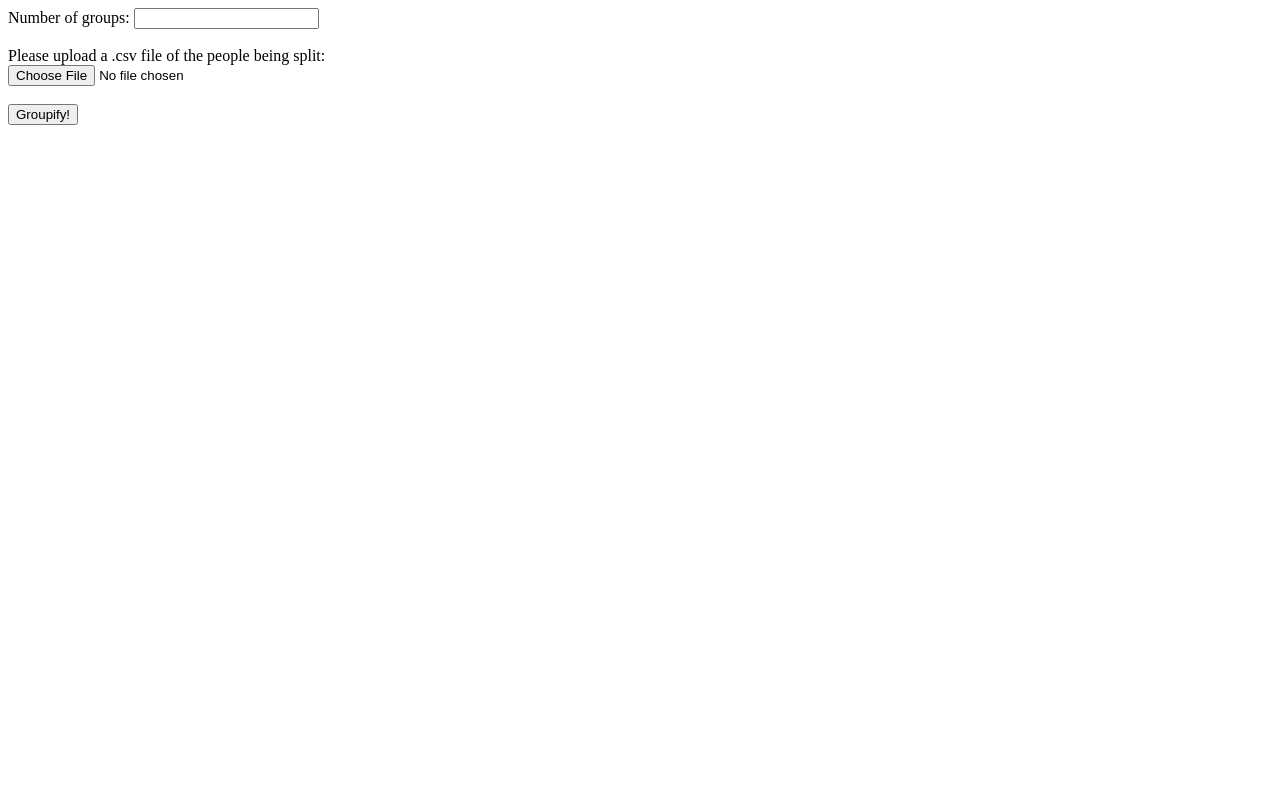
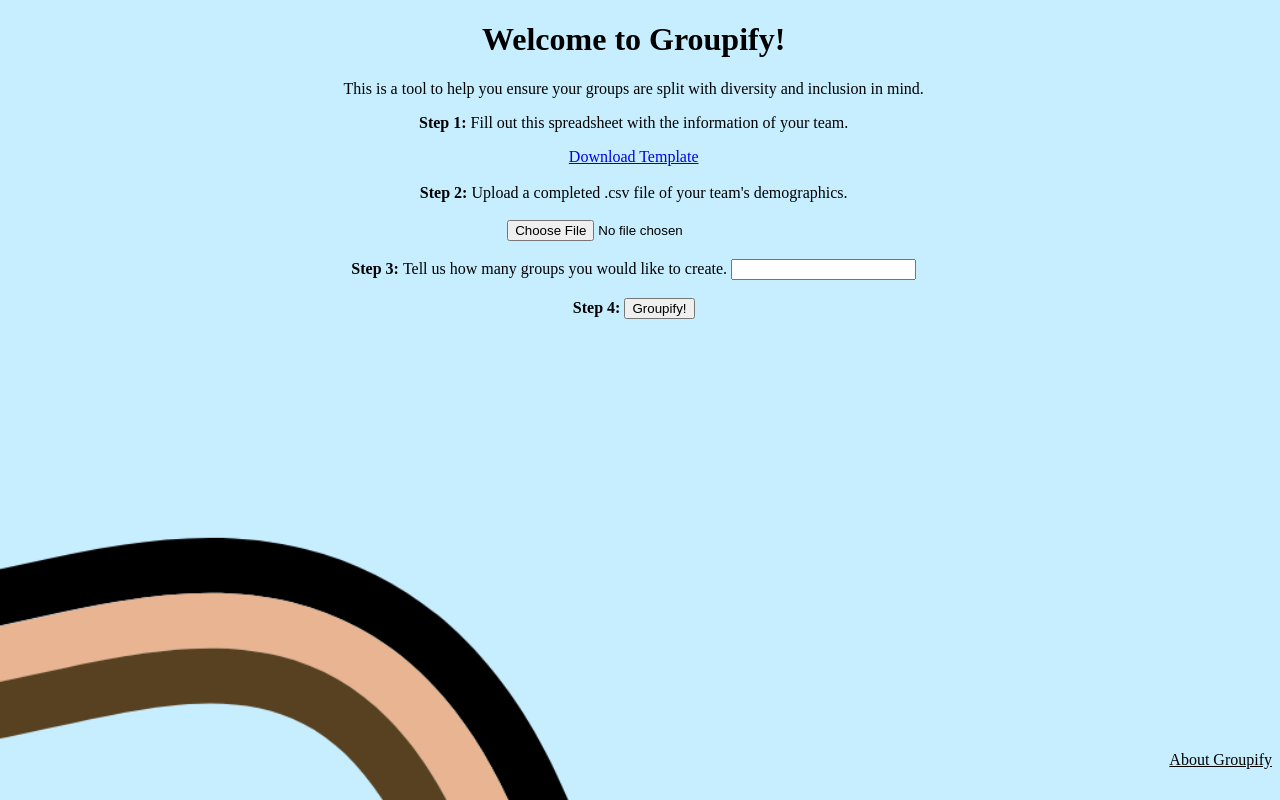
Before and after one commit to sherryliu987/Groupify, a Flask app: page / in a window 1280 px wide. Run offline with Flask 2, Linux system fonts and the light colour scheme; some libraries are stand-ins or nearby versions.

Commit message:
formatting

```diff
--- a/application/__init__.py
+++ b/application/__init__.py
@@ -1,5 +1,9 @@
 from flask import Flask
 
+UPLOAD_FOLDER = "/uploads"
+
 app = Flask(__name__)
+app.config['UPLOAD_FOLDER'] = UPLOAD_FOLDER
+app.secret_key = "secret_key"
 
 from application import routes
--- a/application/routes.py
+++ b/application/routes.py
@@ -1,13 +1,47 @@
-from flask import render_template
+import os.path
+from os import path, abort
+from flask import send_from_directory, flash, redirect, url_for, render_template, request
+from werkzeug.utils import secure_filename
 
 from application import app
 
+ALLOWED_EXTENSIONS = {'csv', 'xlsx'}
 
-@app.route("/")
-@app.route("/main")
+def allowed_file(filename):
+    return '.' in filename and \
+           filename.rsplit('.', 1)[1].lower() in ALLOWED_EXTENSIONS
+
+@app.route("/", methods=['GET', 'POST'])
+@app.route("/main",  methods=['GET', 'POST'])
 def home():
+    print("HELLO")
+    if request.method == 'POST':
+        if 'people' not in request.files:
+            print("MADE IT HERE1")
+            flash('No file part')
+            return redirect(request.url)
+        file = request.files['people']
+        if file.filename == '':
+            flash('No selected file')
+            print("MADE IT HERE2")
+            return redirect(request.url)
+        if file and allowed_file(file.filename):
+            filename = secure_filename(file.filename)
+            file.save(request.files['people'].filename)
+            print("MADE IT HERE")
+            return redirect(url_for('groups', filename=filename))
     return render_template("main.html")
 
-@app.route("/groups")
-def groups():
-    return render_template("groups.html")
+@app.route("/groups/<filename>")
+def groups(filename="/"):
+    f = open(filename)
+    groups=[
+        {"id": "1", "people": {"Bob", "Joe"}},
+        {"id": "2", "people": {"Bob", "Joe"}},
+        {"id": "3", "people": {"Bob", "Joe"}}
+    ]
+    return render_template("groups.html", groups = groups)
+
+@app.route("/about")
+def about():
+    return render_template("about.html")
--- /dev/null
+++ b/application/static/main.css
@@ -0,0 +1,22 @@
+html {
+    background: url("../static/background.png") no-repeat center center fixed;
+    -webkit-background-size: cover;
+    -moz-background-size: cover;
+    -o-background-size: cover;
+    background-size: cover;
+}
+
+#center{
+    text-align:center;
+    height:97%;
+    width:99%;
+}
+
+#about{
+    float:right;
+    float:bottom;
+    color:black;
+}
+body{
+    height:94vh;
+}
--- a/application/templates/main.html
+++ b/application/templates/main.html
@@ -3,18 +3,31 @@
 <head>
     <meta charset="UTF-8">
     <title>Groupify</title>
+    <link rel="icon" href="../static/favicon.ico"/>
+<!--    <link rel="stylesheet" href="https://stackpath.bootstrapcdn.com/bootstrap/4.3.1/css/bootstrap.min.css" integrity="sha384-ggOyR0iXCbMQv3Xipma34MD+dH/1fQ784/j6cY/iJTQUOhcWr7x9JvoRxT2MZw1T" crossorigin="anonymous">-->
+    <link rel="stylesheet" href="../static/main.css">
+    <style>
+
+    </style>
 </head>
 <body>
+<div id="center">
+    <h1>Welcome to Groupify!</h1>
+    <p>This is a tool to help you ensure your groups are split with diversity and inclusion in mind.</p>
+    <p><b>Step 1: </b>Fill out this spreadsheet with the information of your team.</p>
+    <a href="../static/Groupify_Template.xlsx" download>Download Template</a><br><br>
+    <form action="{{url_for('home')}}" method="post" enctype=multipart/form-data>
+        <label for="people"><b>Step 2:</b> Upload a completed .csv file of your team's demographics.</label><br><br>
+        <input type="file" id="people" name="people"><br><br>
 
-<form action="{{url_for('groups')}}">
-    <label for="num_groups">Number of groups:</label>
-    <input type="number" id="num_groups" name="people"><br><br>
+        <label for="num_groups"><b>Step 3: </b>Tell us how many groups you would like to create.</label>
+        <input type="number" id="num_groups" name="num_groups"><br><br>
 
-    <label for="people">Please upload a .csv file of the people being split:</label><br>
-    <input type="file" id="people" name="people"><br><br>
+        <span><b>Step 4: </b></span><input type="submit" value="Groupify!">
+    </form>
+</div>
 
-    <input type="submit" value="Groupify!">
-</form>
+<a id="about" href={{url_for('about')}}>About Groupify</a>
 
 </body>
 </html>
```
Also changed, not shown: application/templates/about.html (added, +10 -0 lines), application/templates/groups.html (+8 -0 lines), application/static/background.png (added), application/static/favicon.ico (added), application/static/logo.png (added), 1 other file.
